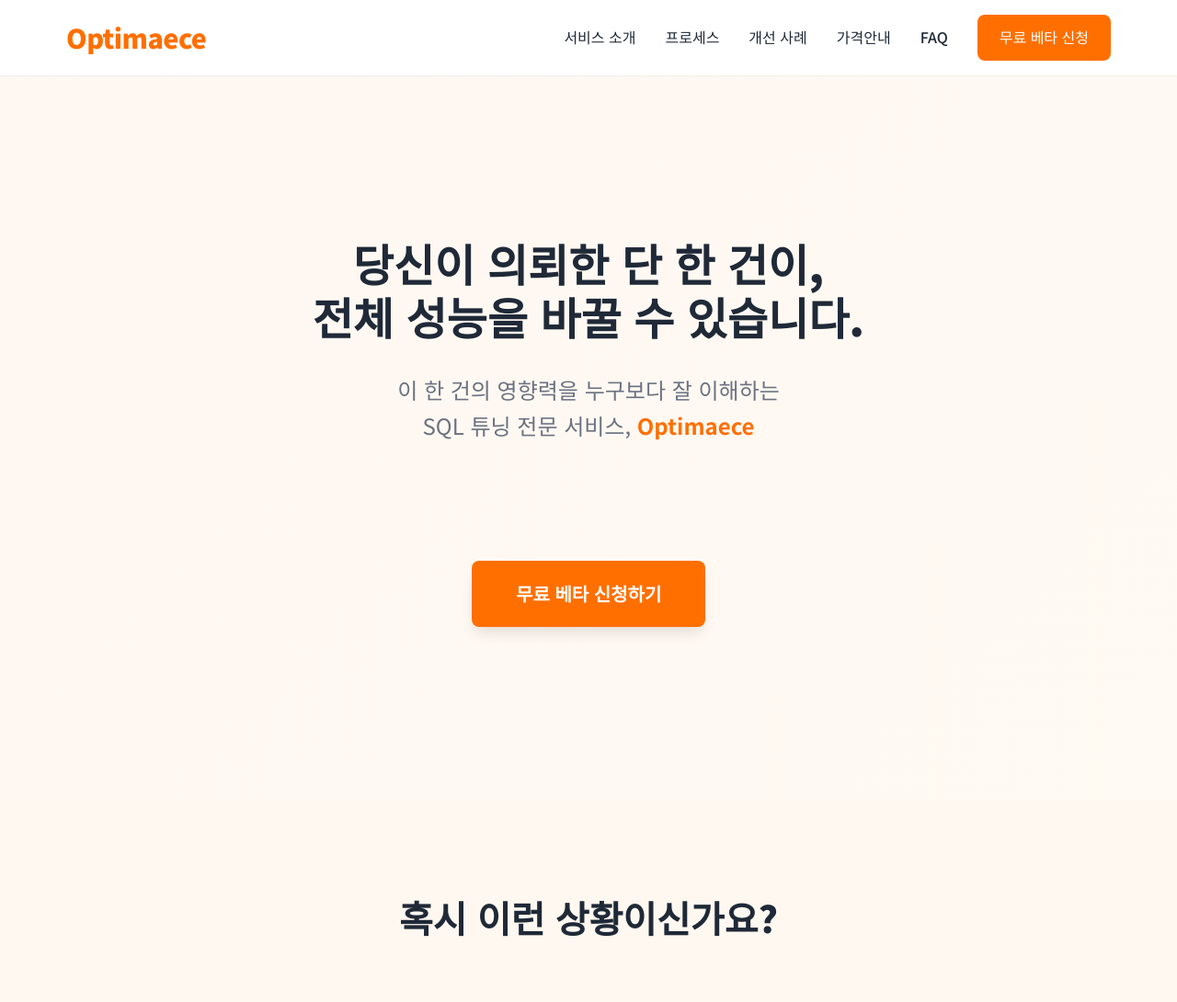
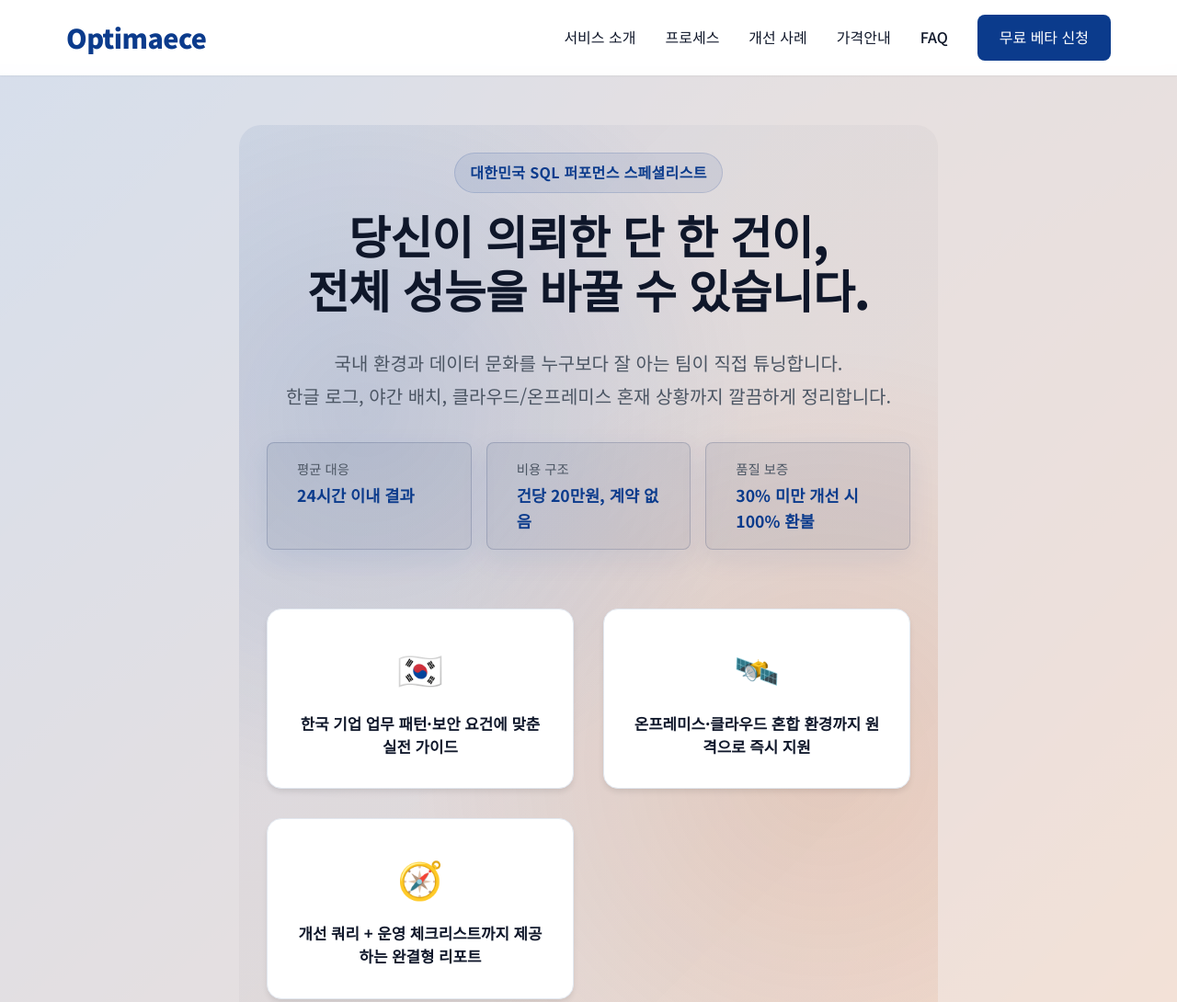
Before and after one commit to bji1062/optimaece, a plain HTML site: page index.html in a window 1280 px wide. Shown: the top 1090 px of the page at 92% size. Drawn offline with nearby package versions, Linux system fonts and the light colour scheme.

Commit message:
Deepen hero gradient layers

```diff
--- a/index.html
+++ b/index.html
@@ -59,21 +59,36 @@
     <section class="hero">
         <div class="container">
             <div class="hero-content" data-aos="fade-up" data-aos-duration="1000">
+                <div class="hero-badge">대한민국 SQL 퍼포먼스 스페셜리스트</div>
                 <h2 class="hero-title">당신이 의뢰한 단 한 건이,<br>전체 성능을 바꿀 수 있습니다.</h2>
-                <p class="hero-subtitle">이 한 건의 영향력을 누구보다 잘 이해하는<br>SQL 튜닝 전문 서비스, <strong>Optimaece</strong></p>
+                <p class="hero-subtitle">국내 환경과 데이터 문화를 누구보다 잘 아는 팀이 직접 튜닝합니다.<br>한글 로그, 야간 배치, 클라우드/온프레미스 혼재 상황까지 깔끔하게 정리합니다.</p>
+                <div class="hero-meta">
+                    <div class="meta-item">
+                        <span class="meta-label">평균 대응</span>
+                        <strong>24시간 이내 결과</strong>
+                    </div>
+                    <div class="meta-item">
+                        <span class="meta-label">비용 구조</span>
+                        <strong>건당 20만원, 계약 없음</strong>
+                    </div>
+                    <div class="meta-item">
+                        <span class="meta-label">품질 보증</span>
+                        <strong>30% 미만 개선 시 100% 환불</strong>
+                    </div>
+                </div>
                 <div class="hero-features">
-                    <!-- <div class="feature-item" data-aos="fade-up" data-aos-delay="200">
-                        <div class="feature-icon">⏰</div>
-                        <h3>24시간 내 결과 제공</h3>
+                    <div class="feature-item" data-aos="fade-up" data-aos-delay="200">
+                        <div class="feature-icon">🇰🇷</div>
+                        <h3>한국 기업 업무 패턴·보안 요건에 맞춘 실전 가이드</h3>
                     </div>
                     <div class="feature-item" data-aos="fade-up" data-aos-delay="400">
-                        <div class="feature-icon">💰</div>
-                        <h3>건당 과금 – 유지보수 계약 불필요</h3>
+                        <div class="feature-icon">🛰️</div>
+                        <h3>온프레미스·클라우드 혼합 환경까지 원격으로 즉시 지원</h3>
                     </div>
                     <div class="feature-item" data-aos="fade-up" data-aos-delay="600">
-                        <div class="feature-icon">🎯</div>
-                        <h3>의미 있는 성능 개선이 없으면 100% 환불</h3>
-                    </div> -->
+                        <div class="feature-icon">🧭</div>
+                        <h3>개선 쿼리 + 운영 체크리스트까지 제공하는 완결형 리포트</h3>
+                    </div>
                 </div>
                 <a href="#beta" class="hero-cta" data-aos="fade-up" data-aos-delay="800">무료 베타 신청하기</a>
             </div>
@@ -85,6 +100,7 @@
     <section class="problems" id="about">
         <div class="container">
             <div class="section-header" data-aos="fade-up">
+                <span class="section-label">우리 고객들이 겪는 현실</span>
                 <h2>혹시 이런 상황이신가요?</h2>
             </div>
             <div class="problems-grid">
@@ -224,6 +240,7 @@
     <section class="process" id="process">
         <div class="container">
             <div class="section-header" data-aos="fade-up">
+                <span class="section-label">K-DBA가 제안하는 절차</span>
                 <h2>서비스 프로세스</h2>
             </div>
             <div class="process-steps">
@@ -283,6 +300,7 @@
     <section class="cases" id="cases">
         <div class="container">
             <div class="section-header" data-aos="fade-up">
+                <span class="section-label">한국 주요 산업 레퍼런스</span>
                 <h2>실제 개선 사례</h2>
                 <p>대기업부터 중소기업까지, 검증된 성능 개선 결과</p>
             </div>
@@ -463,6 +481,7 @@
     <section class="team">
         <div class="container">
             <div class="section-header" data-aos="fade-up">
+                <span class="section-label">현업 출신 튜닝 듀오</span>
                 <h2>전문가 소개</h2>
             </div>
             <div class="team-grid">
--- a/script.js
+++ b/script.js
@@ -342,9 +342,9 @@ function typeWriter(element, text, speed = 50) {
 }
 
 // Easter egg: Log a message to console
-console.log('%c🚀 Optimaece - SQL 튜닝 전문 서비스', 'color: #FF6F00; font-size: 20px; font-weight: bold;');
-console.log('%c24시간 내 결과 제공 | 건당 20만원 | 100% 환불 보장', 'color: #6b7280; font-size: 14px;');
-console.log('%c문의: optimaece@gmail.com', 'color: #10b981; font-size: 12px;');
+console.log('%c🚀 Optimaece - SQL 튜닝 전문 서비스', 'color: #0b3b8c; font-size: 20px; font-weight: bold;');
+console.log('%c24시간 내 결과 제공 | 건당 20만원 | 100% 환불 보장', 'color: #4b5563; font-size: 14px;');
+console.log('%c문의: optimaece@gmail.com', 'color: #0ea5e9; font-size: 12px;');
 
 // Add loading state for external form
 const betaLinks = document.querySelectorAll('a[href*="forms.gle"], a[href*="google.com/forms"]');
@@ -384,7 +384,7 @@ function createScrollProgress() {
         left: 0;
         width: 0%;
         height: 4px;
-        background: linear-gradient(90deg, #FF6F00, #E65100);
+        background: linear-gradient(90deg, #0b3b8c, #c94c00);
         z-index: 9999;
         transition: width 0.1s ease;
     `;
@@ -410,7 +410,7 @@ function createBackToTop() {
         width: 50px;
         height: 50px;
         border-radius: 50%;
-        background: #FF6F00;
+        background: #c94c00;
         color: white;
         border: none;
         font-size: 24px;
--- a/styles.css
+++ b/styles.css
@@ -6,17 +6,17 @@
 }
 
 :root {
-    /* Colors - Hermès Inspired Orange Theme */
-    --primary-color: #FF6F00;
-    --secondary-color: #E65100;
-    --accent-color: #FF8F00;
-    --text-dark: #1f2937;
-    --text-light: #6b7280;
-    --bg-light: #FFF8F0;
+    /* Colors - Korean modern corporate palette */
+    --primary-color: #0b3b8c;
+    --secondary-color: #0f2a5c;
+    --accent-color: #c94c00;
+    --text-dark: #0f172a;
+    --text-light: #4b5563;
+    --bg-light: #f7f8fb;
     --bg-white: #ffffff;
-    --border-color: #FFE0CC;
-    --success-color: #10b981;
-    --highlight-color: #FFE5CC;
+    --border-color: #e5e7eb;
+    --success-color: #0ea5e9;
+    --highlight-color: #e2e8f0;
 
     /* Typography */
     --font-family: 'Noto Sans KR', -apple-system, BlinkMacSystemFont, 'Segoe UI', Roboto, sans-serif;
@@ -216,8 +216,12 @@ body {
     left: 0;
     right: 0;
     bottom: 0;
-    background: linear-gradient(135deg, #FF6F00 0%, #FF8F00 100%);
-    opacity: 0.05;
+    background:
+        radial-gradient(circle at 20% 20%, rgba(11, 59, 140, 0.18), transparent 35%),
+        radial-gradient(circle at 70% 10%, rgba(201, 76, 0, 0.22), transparent 38%),
+        radial-gradient(circle at 30% 80%, rgba(15, 42, 92, 0.15), transparent 45%),
+        linear-gradient(135deg, #0b3b8c 0%, #c94c00 100%);
+    opacity: 0.16;
     z-index: -1;
 }
 
@@ -225,21 +229,49 @@ body {
     text-align: center;
     max-width: 900px;
     margin: 0 auto;
+    position: relative;
+}
+
+.hero-content::before {
+    content: '';
+    position: absolute;
+    inset: -30px;
+    background: radial-gradient(circle at 18% 28%, rgba(11, 59, 140, 0.12), transparent 42%),
+        radial-gradient(circle at 84% 62%, rgba(201, 76, 0, 0.12), transparent 48%),
+        linear-gradient(135deg, rgba(11, 59, 140, 0.04), rgba(201, 76, 0, 0.03));
+    z-index: -1;
+    border-radius: 24px;
+}
+
+.hero-badge {
+    display: inline-flex;
+    align-items: center;
+    gap: 0.5rem;
+    background: rgba(11, 59, 140, 0.08);
+    color: var(--primary-color);
+    padding: 0.5rem 1rem;
+    border-radius: 999px;
+    font-weight: 700;
+    letter-spacing: 0.02em;
+    margin-bottom: var(--spacing-sm);
+    border: 1px solid rgba(11, 59, 140, 0.15);
 }
 
 .hero-title {
-    font-size: 3rem;
+    font-size: 3.1rem;
     font-weight: 900;
     line-height: 1.2;
     margin-bottom: var(--spacing-md);
     color: var(--text-dark);
+    letter-spacing: -0.5px;
 }
 
+
 .hero-subtitle {
-    font-size: 1.5rem;
+    font-size: 1.25rem;
     color: var(--text-light);
-    margin-bottom: var(--spacing-lg);
-    line-height: 1.6;
+    margin-bottom: var(--spacing-md);
+    line-height: 1.8;
 }
 
 .hero-subtitle strong {
@@ -247,12 +279,40 @@ body {
     font-weight: 700;
 }
 
+.hero-meta {
+    display: grid;
+    grid-template-columns: repeat(auto-fit, minmax(200px, 1fr));
+    gap: var(--spacing-sm);
+    margin: var(--spacing-md) auto var(--spacing-lg);
+    max-width: 700px;
+}
+
+.meta-item {
+    background: rgba(15, 42, 92, 0.08);
+    border: 1px solid rgba(15, 42, 92, 0.18);
+    border-radius: var(--border-radius);
+    padding: var(--spacing-sm) var(--spacing-md);
+    text-align: left;
+    box-shadow: 0 10px 30px rgba(11, 59, 140, 0.08);
+}
+
+.meta-label {
+    display: block;
+    font-size: 0.9rem;
+    color: var(--text-light);
+    margin-bottom: 0.25rem;
+}
+
+.meta-item strong {
+    font-size: 1.1rem;
+    color: var(--primary-color);
+}
+
 .hero-features {
-    display: flex;
-    justify-content: center;
+    display: grid;
+    grid-template-columns: repeat(auto-fit, minmax(220px, 1fr));
     gap: var(--spacing-md);
     margin-bottom: var(--spacing-lg);
-    flex-wrap: wrap;
 }
 
 .feature-item {
@@ -261,24 +321,25 @@ body {
     border-radius: var(--border-radius-lg);
     box-shadow: var(--shadow-md);
     transition: var(--transition);
-    flex: 0 1 280px;
-    max-width: 280px;
+    border: 1px solid var(--highlight-color);
 }
 
 .feature-item:hover {
-    transform: translateY(-5px);
+    transform: translateY(-6px);
     box-shadow: var(--shadow-xl);
 }
 
 .feature-icon {
-    font-size: 3rem;
+    font-size: 2.5rem;
     margin-bottom: var(--spacing-sm);
+    color: var(--accent-color);
 }
 
 .feature-item h3 {
-    font-size: 1.1rem;
-    font-weight: 600;
+    font-size: 1.05rem;
+    font-weight: 700;
     color: var(--text-dark);
+    line-height: 1.5;
 }
 
 .hero-cta {
@@ -316,6 +377,21 @@ section.section-visible {
 .section-header {
     text-align: center;
     margin-bottom: var(--spacing-lg);
+}
+
+.section-label {
+    display: inline-flex;
+    align-items: center;
+    gap: 0.35rem;
+    padding: 0.4rem 0.85rem;
+    background: rgba(11, 59, 140, 0.08);
+    color: var(--primary-color);
+    border-radius: 999px;
+    font-weight: 700;
+    font-size: 0.95rem;
+    letter-spacing: 0.01em;
+    border: 1px solid rgba(11, 59, 140, 0.15);
+    margin-bottom: var(--spacing-sm);
 }
 
 .section-header h2 {
@@ -359,9 +435,9 @@ section.section-visible {
     min-height: 80px;
 }
 
-/* 오렌지 카드 (1, 3, 5번) */
+/* 짙은 남색 카드 (1, 3, 5번) */
 .problem-card:nth-child(odd) {
-    background: linear-gradient(135deg, #FF6F00 0%, #E65100 100%);
+    background: linear-gradient(135deg, #0f2a5c 0%, #0b3b8c 100%);
     color: white;
     margin-right: 20%;
     transform: translateX(-50px);
@@ -380,10 +456,10 @@ section.section-visible {
     border-bottom: 20px solid transparent;
 }
 
-/* 노란색 카드 (2, 4번) */
+/* 따뜻한 적갈색 카드 (2, 4번) */
 .problem-card:nth-child(even) {
-    background: linear-gradient(135deg, #FFC107 0%, #FFB300 100%);
-    color: #1f2937;
+    background: linear-gradient(135deg, #f6cba0 0%, #c94c00 100%);
+    color: #0f172a;
     margin-left: 20%;
     transform: translateX(50px);
 }
@@ -396,7 +472,7 @@ section.section-visible {
     transform: translateY(-50%);
     width: 0;
     height: 0;
-    border-right: 30px solid #FFB300;
+    border-right: 30px solid #c94c00;
     border-top: 20px solid transparent;
     border-bottom: 20px solid transparent;
 }
@@ -456,7 +532,7 @@ section.section-visible {
 .section-text p {
     font-size: 1.25rem;
     color: var(--text-dark);
-    background: linear-gradient(135deg, #FF6F00 0%, #E65100 100%);
+    background: linear-gradient(135deg, #0b3b8c 0%, #c94c00 100%);
     -webkit-background-clip: text;
     -webkit-text-fill-color: transparent;
     background-clip: text;
@@ -471,7 +547,7 @@ section.section-visible {
     inset: 0;
     border-radius: var(--border-radius-lg);
     padding: 2px;
-    background: linear-gradient(135deg, #FF6F00 0%, #E65100 100%);
+    background: linear-gradient(135deg, #0b3b8c 0%, #c94c00 100%);
     -webkit-mask: linear-gradient(#fff 0 0) content-box, linear-gradient(#fff 0 0);
     -webkit-mask-composite: xor;
     mask-composite: exclude;
@@ -480,7 +556,7 @@ section.section-visible {
 
 /* Story Section */
 .story {
-    background: linear-gradient(135deg, #FF6F00 0%, #E65100 100%);
+    background: linear-gradient(135deg, #0f2a5c 0%, #0b3b8c 100%);
     color: white;
 }
 
@@ -836,7 +912,7 @@ td.highlight, th.highlight {
 
 /* Beta Section */
 .beta {
-    background: linear-gradient(135deg, #FF6F00 0%, #E65100 100%);
+    background: linear-gradient(135deg, #0b3b8c 0%, #c94c00 100%);
     color: white;
 }
 
@@ -1065,7 +1141,7 @@ td.highlight, th.highlight {
 
 /* Final CTA Section */
 .final-cta {
-    background: linear-gradient(135deg, #FF6F00 0%, #E65100 100%);
+    background: linear-gradient(135deg, #0b3b8c 0%, #c94c00 100%);
     color: white;
 }
 
```
